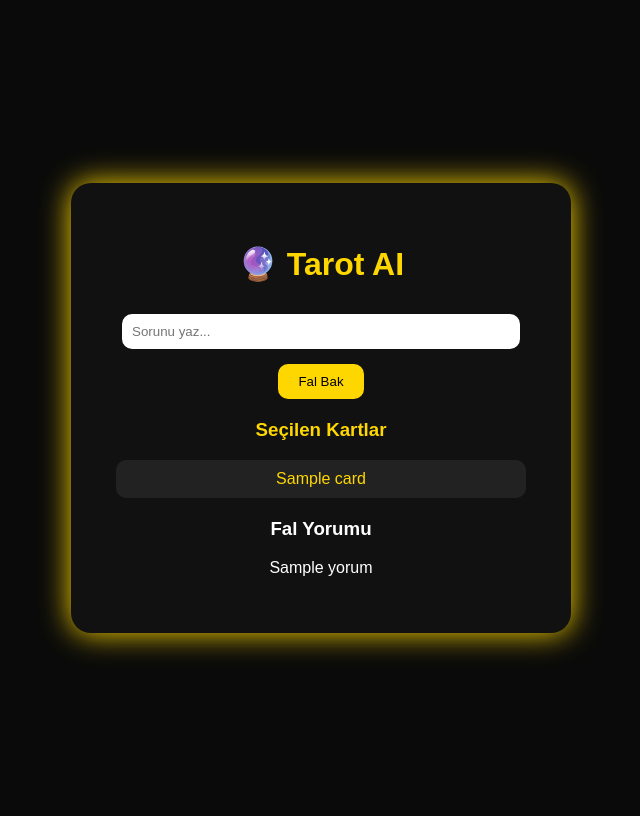
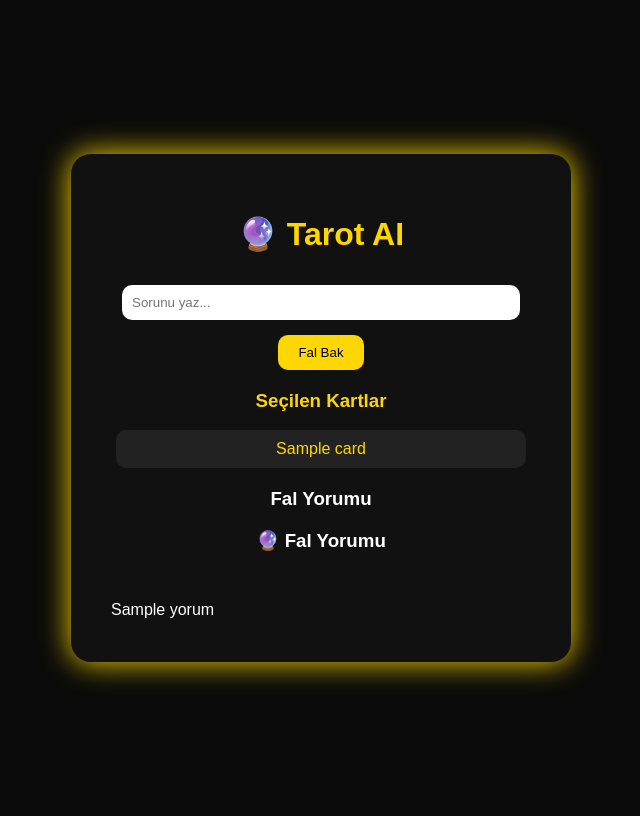
Before and after one commit to lydaark/falcibot, a Flask app: template templates/index.html in a window 1280 px wide. Shown: the whole page, without its empty margins (319-959 px from the left). Run offline with Flask 3, Linux system fonts and the light colour scheme; the template is opened without the code that fills it: most values are stand-ins (such as "Sample title", 1, 10 or a date in 2020).

Commit message:
Update index.html

```diff
--- a/templates/index.html
+++ b/templates/index.html
@@ -106,7 +106,14 @@ color:white;
 
 <h3>Fal Yorumu</h3>
 
-<p>{{yorum}}</p>
+<div class="yorum">
+<h3>🔮 Fal Yorumu</h3>
+
+<div style="white-space: pre-line; line-height:1.6; text-align:left;">
+{{yorum}}
+</div>
+
+</div>
 
 </div>
 
```
